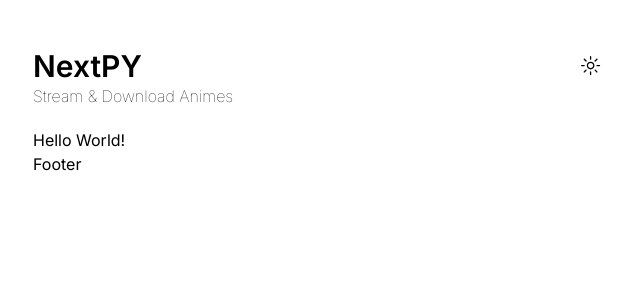
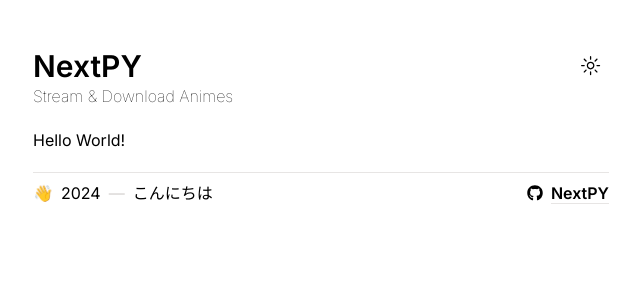
Before and after one commit to FireHead90544/NextPY, a Next.js app: page / in a window 1280 px wide. Shown: the top 300 px of the page, without its empty margins (319-959 px from the left). Built offline with nearby package versions, Linux system fonts and the light colour scheme.

Commit message:
Finish: Footer Component

```diff
--- a/components/Footer.tsx
+++ b/components/Footer.tsx
@@ -1,7 +1,23 @@
+import Link from 'next/link'
 import React from 'react'
+import { FaGithub } from 'react-icons/fa'
 
 export function Footer() {
   return (
-    <div>Footer</div>
+    <div className='pt-5 mb-12'>
+        <hr className='border-t border-stone-200 dark:border-stone-800'/>
+        <div className='flex justify-between mt-2'>
+            <div className='space-x-2'>
+                <span className='animate-wave inline-block origin-[70%_70%]'>👋</span>
+                <span>{new Date().getFullYear()}</span>
+                <span className='text-stone-300 dark:text-stone-700'>—</span>
+                <span className='font-thin'>こんにちは</span>
+            </div>
+            <Link className= 'flex space-x-2' href="https://github.com/FireHead90544/NextPY" target='_blank'>
+                <FaGithub className='my-auto' />
+                <span className='font-semibold underline underline-offset-4 decoration-stone-200 hover:decoration-stone-300 dark:decoration-stone-800 dark:hover:decoration-stone-700'>NextPY</span>
+            </Link>
+        </div>
+    </div>
   )
 }
```
